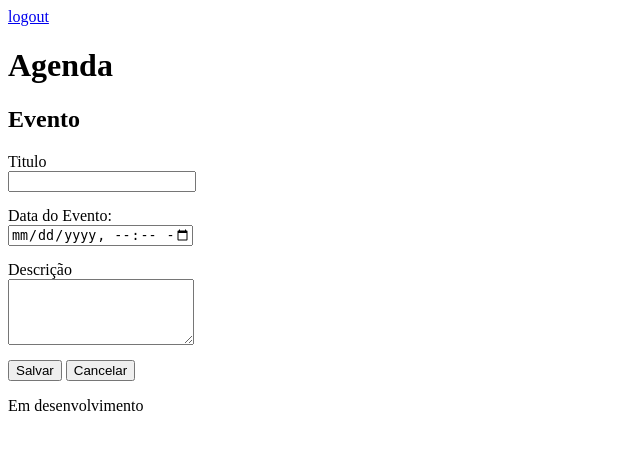
After one commit to kadugaviao/agenda, a Django app: page /agenda/evento/ in a window 1280 px wide. The commit adds this page. Shown: the top 450 px of the page, without its empty margins (0-640 px from the left). Run offline with Django 5.2, Linux system fonts and the light colour scheme; a user stored in the database is signed in.

Commit message:
Teste templete para inserção de dados de eventos da agenda. Juntamente com uma modificação do .gitignore

```diff
--- a/agenda/urls.py
+++ b/agenda/urls.py
@@ -2,10 +2,13 @@ from django.contrib import admin
 from django.urls import path
 from core import views
 from django.views.generic import RedirectView
+
 urlpatterns = [
     path('admin/', admin.site.urls),
     path('eventos/<str:titulo_evento>', views.get_local_evento, name='get_local_evento'),
     path('agenda/', views.lista_eventos),
+    path('agenda/evento/', views.evento),
+    path('agenda/evento/submit', views.submit_evento, name='submit_evento'),
     path('', RedirectView.as_view(url='/agenda/')),
     path('login/', views.login_user),
     path('login/submit', views.submit_login),
--- a/core/views.py
+++ b/core/views.py
@@ -40,3 +40,18 @@ def lista_eventos(request):
     evento = Evento.objects.filter(usuario=request.user)
     dados = {'eventos': evento}
     return render(request, 'agenda.html', dados)
+
+@login_required(login_url='/login/')
+def evento(request):
+    return render(request, 'evento.html')
+
+@login_required(login_url='/login/')
+def submit_evento(request):
+    if request.POST:
+        titulo = request.POST.get('titulo')
+        data_evento = request.POST.get('data_evento')
+        descricao = request.POST.get('descricao')
+        usuario = request.user
+        Evento.objects.create(titulo=titulo, data_evento=data_evento, descricao=descricao, usuario=usuario)
+
+    return redirect('/agenda/')
--- a/templates/agenda.html
+++ b/templates/agenda.html
@@ -2,6 +2,10 @@
 
 {% block content %}
     <h2>Agendamentos</h2>
+
+    <a href="evento/">
+        <button type="button">Novo Evento</button>
+    </a>
 
     <ul style="font-size: 15px;">
         {% for evento in eventos %}
--- /dev/null
+++ b/templates/evento.html
@@ -0,0 +1,33 @@
+{% extends "model-page.html" %}
+
+{% block content %}
+
+<h2>Evento</h2>
+
+<form method="post" action="{% url 'submit_evento' %}">
+    {% csrf_token %}
+
+    <div style="display: flex; flex-direction: column; margin-bottom: 15px; max-width: 300px;">
+        <label for="titulo">Titulo</label>
+        <input type="text" name="titulo" style="width: 100%; max-width: 180px;">
+    </div>
+
+    <div style='display: flex; flex-direction: column; margin-bottom: 15px;'>
+        <label>Data do Evento:</label>
+        <input type="datetime-local" name="data_evento" style="width: 100%; max-width: 180px;">
+    </div>
+
+    <div style='display: flex; flex-direction: column; margin-bottom: 15px;'>
+        <label for="descricao">Descrição</label>
+        <textarea name="descricao" id="" style="width: 100%; max-width: 180px;" rows="4" cols="30"></textarea>
+    </div>
+
+    <div>
+        <button type="submit">Salvar</button>
+
+        <a href="/">
+            <button type="button">Cancelar</button>
+        </a>
+    </div>
+</form>
+{% endblock %}
```
Also changed, not shown: db.sqlite3, 1 other file.
